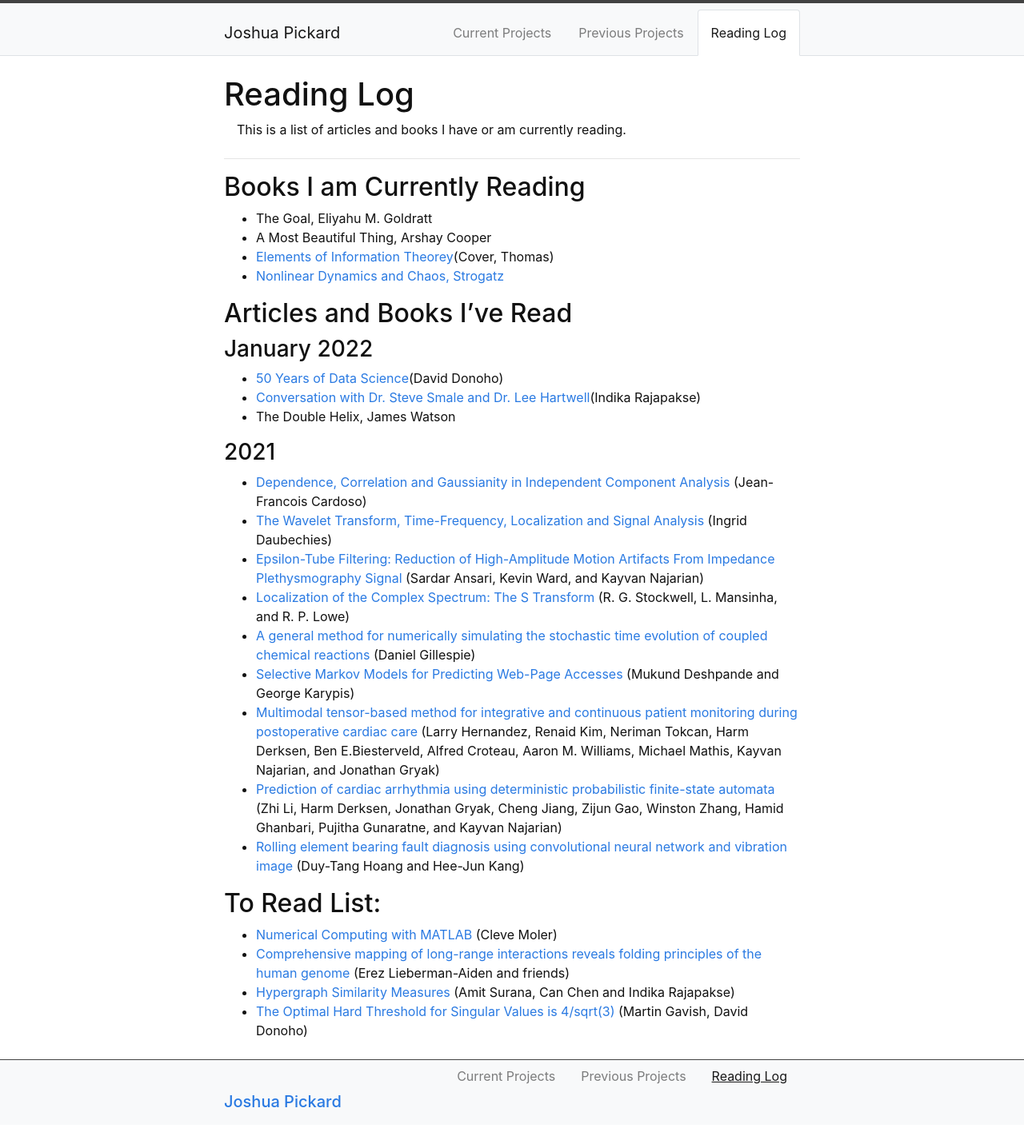
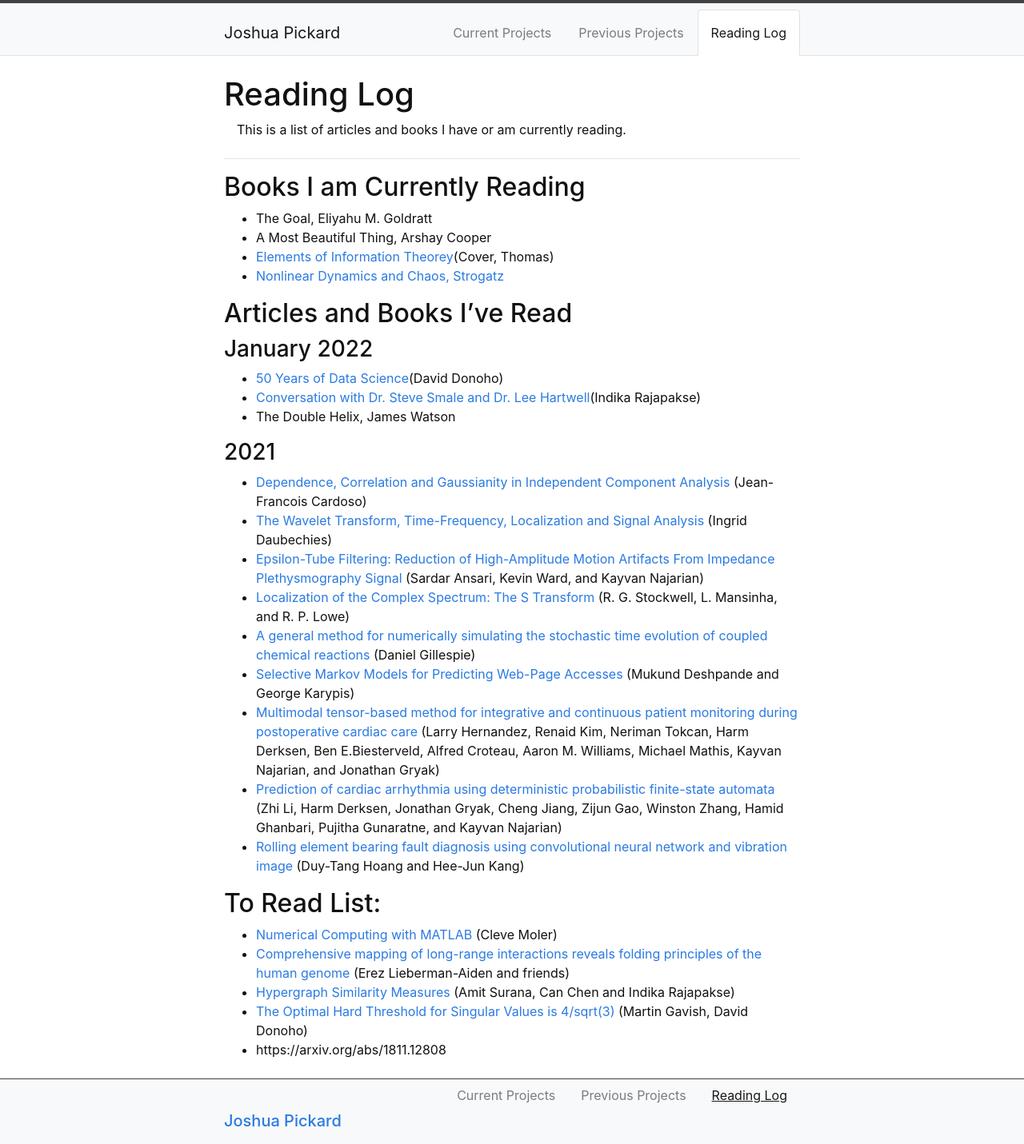
Before and after one commit to Jpickard1/jpickard1.github.io, a Jekyll site: the page built from content/3-Reading_Log.md, in a window 1280 px wide. Shown: the whole page at 80% size. Built offline with Jekyll 4.4.1, drawn with Linux system fonts in a browser that asks for light colours; before the commit the page ends 1407 px from its top, so only the background shows below that; part of the change alters nothing that is shown.

Commit message:
Update 3-Reading_Log.md

```diff
--- a/content/3-Reading_Log.md
+++ b/content/3-Reading_Log.md
@@ -34,3 +34,4 @@ description: >
 - [Comprehensive mapping of long-range interactions reveals folding principles of the human genome](https://drive.google.com/file/d/1BoAGH7ADa12dVTb0szxa5rND-C1iVJ5Z/view) (Erez Lieberman-Aiden and friends)
 - [Hypergraph Similarity Measures](https://drive.google.com/file/d/1nnG30anFDVJnVE-T5ai80dPaVMjIGWgz/view) (Amit Surana, Can Chen and Indika Rajapakse)
 - [The Optimal Hard Threshold for Singular Values is 4/sqrt(3)](https://drive.google.com/file/d/1MAKkzKU9BJlD-pEJ__4e9jRmKvLhiDyq/view) (Martin Gavish, David Donoho)
+- https://arxiv.org/abs/1811.12808
```
